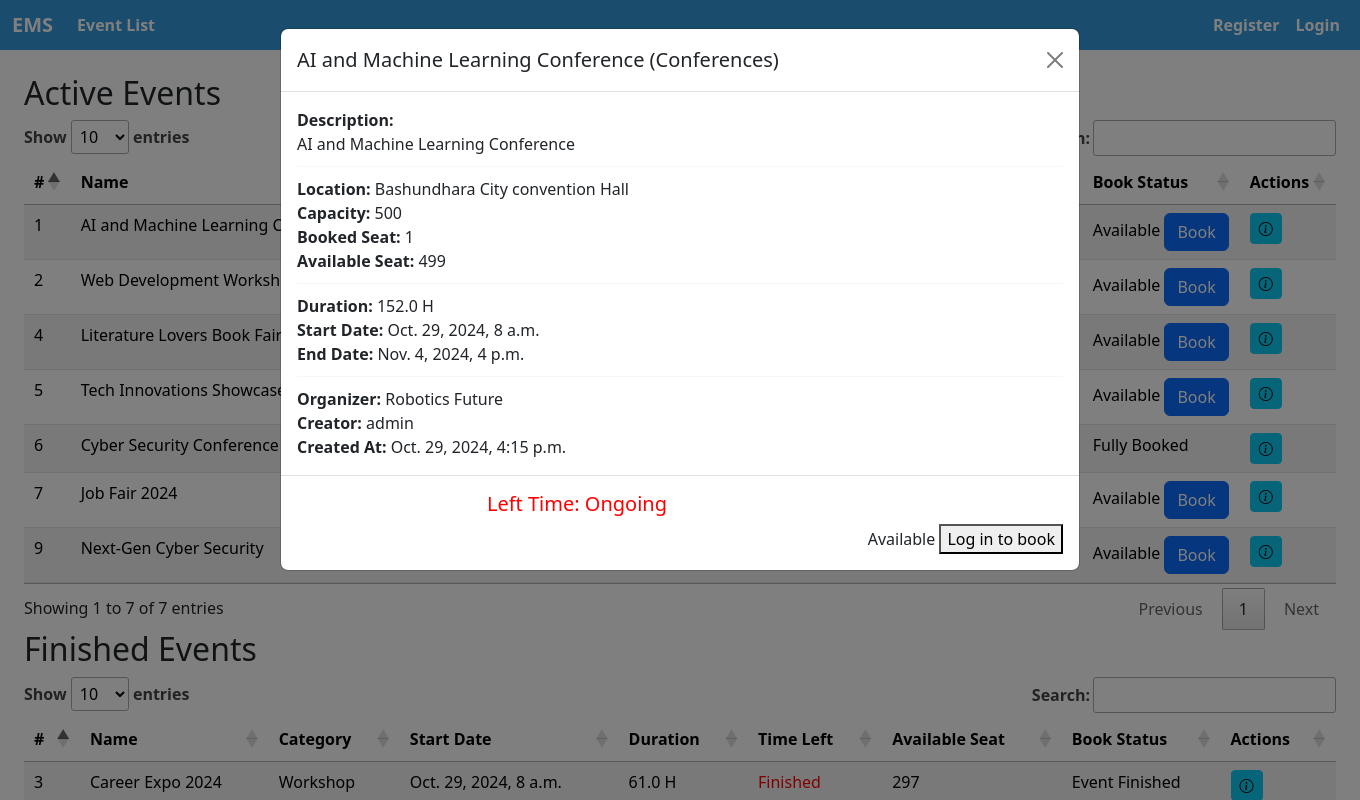
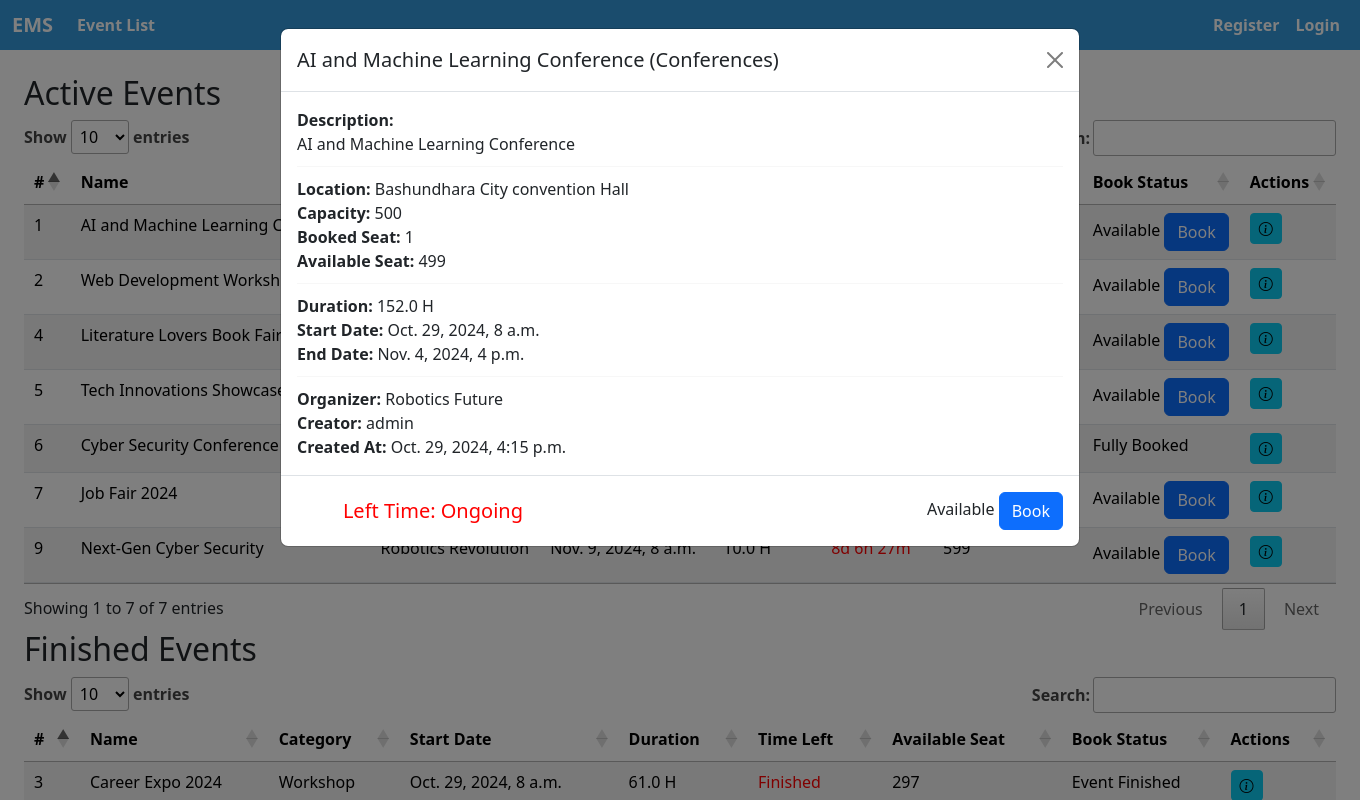
Before and after one commit to 93shamim/Event_Management_System, a Django app: page /event/event_list in a window 1360 px wide, after a click on "Details". Run offline with Django 5.2, Linux system fonts and the light colour scheme; data comes from the database, SQL or seed files in the repository; both versions use the stored data as it was after the commit; some libraries are stand-ins or nearby versions.

Commit message:
complete but will try to develop more

```diff
--- a/event_app/templates/event_app/event_details.html
+++ b/event_app/templates/event_app/event_details.html
@@ -53,12 +53,12 @@
                                 Available
                                 {% if request.user.is_authenticated %}
                                     {% if not event.is_booked %}
-                                        <a href="{% url 'book_event' event.id %}"><button>Book</button></a>
+                                    <a href="{% url 'book_event' event.id %}" class="btn btn-primary">Book</a>
                                     {% else %}
                                         <span class="bi bi-check2-circle" style="color: green;">You Already Booked</span>
                                     {% endif %}
                                 {% else %}
-                                    <a href="{% url 'login' %}"><button>Log in to book</button></a>
+                                    <a href="{% url 'login' %}" onclick="alert('Please login to book this event');" class="btn btn-primary">Book</a>
                                 {% endif %}
                             {% endif %}
                     </div>
--- a/event_app/templates/event_app/event_list.html
+++ b/event_app/templates/event_app/event_list.html
@@ -30,6 +30,8 @@
                 <td>{{ event.get_duration }} H</td>
                 <td style="color: red;">{{ event.get_time_left }}</td>
                 <td>{{ event.get_available_seat }}</td>
+
+                <!--Active Events- Book Status <td> -->
                 <td>
                     {% if event.is_fully_booked %}
                         Fully Booked
@@ -45,22 +47,12 @@
                                 <span class="bi bi-check2-circle" style="color: green;">You Already Booked</span>
                             {% endif %}
                         {% else %}
-
-                        <a href="{% url 'login' %}" onclick="alert('Please login to book this event');" class="btn btn-primary">Book</a>
-
-                        <!-- <button onclick="loginAlert()">Book</button>
-
-                                <script>
-                                    function loginAlert() {
-                                        alert('Please login to book this event');
-                                        window.location.href = "{% url 'login' %}";
-                                    }
-                                </script> -->
-
-
+                            <a href="{% url 'login' %}" onclick="alert('Please login to book this event');" class="btn btn-primary">Book</a>
                         {% endif %}
                     {% endif %}
                 </td>
+
+                <!-- Active Events- Actions <td> -->
                 <td>
                     <a title="Details" class="btn btn-info btn-sm" data-bs-toggle="modal" data-bs-target="#eventModal{{ event.id }}">
                         <i class="bi bi-info-circle"></i>
@@ -103,12 +95,16 @@
                 <td>{{ event.get_duration }} H</td>
                 <td style="color: red;">{{ event.get_time_left }}</td>
                 <td>{{ event.get_available_seat }}</td>
+
+                <!--Finished Events- Book Status <td> -->
                 <td>
                     Event Finished
                     {% if request.user.is_authenticated and event.is_booked %}
                         <span class="bi bi-check2-circle" style="color: green;">You have completed</span>
                     {% endif %}
                 </td>
+
+                <!-- Finished Events- Actions <td> -->
                 <td>
                     <a title="Details" class="btn btn-info btn-sm" data-bs-toggle="modal" data-bs-target="#eventModal{{ event.id }}">
                         <i class="bi bi-info-circle"></i>
@@ -124,6 +120,7 @@
     </tbody>
 </table>
 
+<!-- for view event details -->
 {% include 'event_app/event_details.html' %}
 
 {% endblock %}
--- a/event_app/views.py
+++ b/event_app/views.py
@@ -9,6 +9,7 @@ from django.utils import timezone
 import pytz
 from registration.models import CustomUser
 from organizer.models import Organizer
+from django.utils.safestring import mark_safe
 
 
 
@@ -194,7 +195,7 @@ def book_event(request, event_id):
 
     if request.method == "POST":
         if Booking.objects.filter(user=request.user, event=event).exists():
-            messages.error(request, "You have already booked this event.")
+            messages.error(request, mark_safe('<span style="color: green;">You have already booked this event</span>'))
         else:
             Booking.objects.create(user=request.user, event=event)
             messages.success(request, "Event booked successfully!")
@@ -215,13 +216,17 @@ def unbook_event(request, booking_id):
     return render(request, 'event_app/unbook_event_confirmation.html', {'booking': booking})
 
 
+# @login_required
+# def booked_events(request):
+#     bookings = Booking.objects.filter(user=request.user)
+#     return render(request, 'event_app/booked_events.html', {'bookings': bookings})
+
 @login_required
 def booked_events(request):
     bookings = Booking.objects.filter(user=request.user)
-
+    # Pass 'event' directly from the 'booking.event'
     context = {
         'events': [booking.event for booking in bookings],  # This ensures the template always gets 'event'
         'bookings': bookings,  # Only needed if you are using bookings separately
     }
     return render(request, 'event_app/booked_events.html', context)
-    # return render(request, 'event_app/booked_events.html', {'bookings': bookings})
--- a/registration/templates/registration/register_user_list.html
+++ b/registration/templates/registration/register_user_list.html
@@ -31,7 +31,7 @@
                         <td>{{ user.address }}</td>
                         <td>
                             {% if user.photo %}
-                                <img src="{{ user.photo.url }}" alt="Profile Photo" width="100px" height="100px">
+                                <img src="{{ user.photo.url }}" alt="Profile Photo" width="80px" height="80px">
                             {% endif %}
                         </td>
                         <td>
--- a/static/css/base.css
+++ b/static/css/base.css
@@ -80,3 +80,13 @@
             table { text-wrap: nowrap; }
             thead { background-color: #007bff; color: aliceblue; }
             tbody td, thead th {border-bottom: 1px solid #dee2e6;}
+
+
+
+/* For All Unbook Buttons Size apply */
+.unbook_button[type="submit"]
+ {
+    padding: 6px;
+    font-size: 13px;
+    margin-top: 0px;
+}
```
Also changed, not shown: category/templates/category/category_list.html (+9 -7 lines), event_app/templates/event_app/booked_events.html (+10 -14 lines), organizer/templates/organizer/organizer_list.html (+5 -2 lines), db.sqlite3, media/profile_photos/Mr_X.jpg (added).
